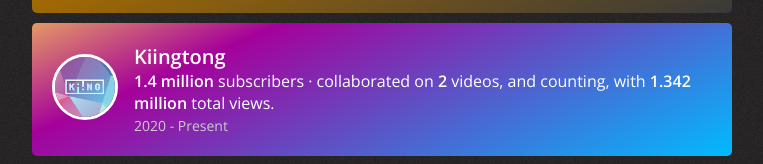
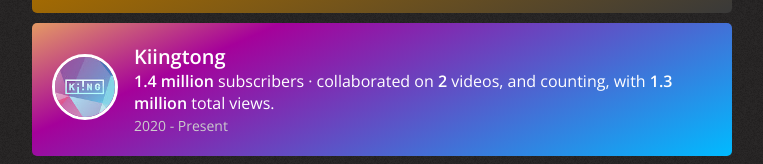
Before and after one commit to violetwtf/violet.wtf, a React (Create React App) app: page / in a window 1280 px wide. Shown: the part 324-488 px from the top of the page, without its empty margins (258-1021 px from the left). Built offline with nearby package versions, Linux system fonts and the light colour scheme; no server answers.

Commit message:
Bite the bullet and round ALL view counts

```diff
--- a/src/components/Experience.tsx
+++ b/src/components/Experience.tsx
@@ -16,7 +16,7 @@
 
     if (totalViewsThousands >= 1000)
     {
-        views = totalViewsThousands / 1000 + " million";
+        views = (totalViewsThousands / 1000).toFixed(1) + " million";
     }
     else
     {
```
